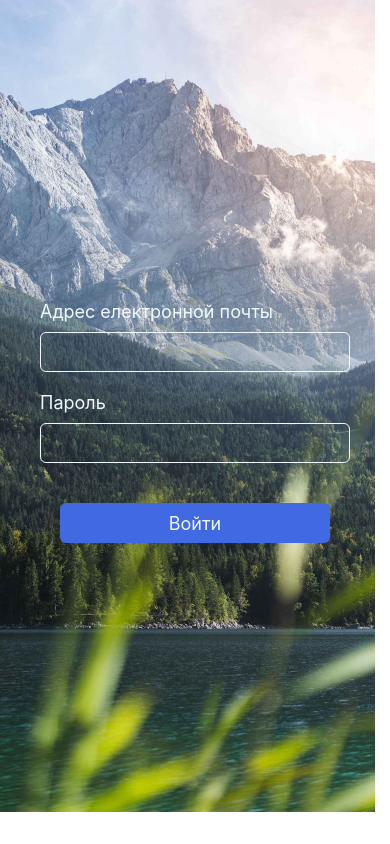
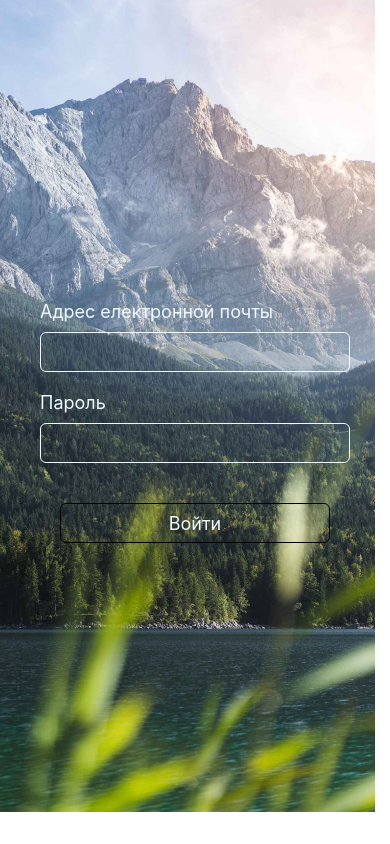
Before and after one commit to RomanTsiukh/react-native, a React Native app: screen / in a window 390 px wide. Built offline with nearby package versions, Linux system fonts and the light colour scheme.

Commit message:
Add select

```diff
--- a/Screens/LoginScreen.jsx
+++ b/Screens/LoginScreen.jsx
@@ -68,15 +68,23 @@ const styles = StyleSheet.create({
     fontSize: 18,
   },
   btn: {
-    backgroundColor: Platform.OS === "ios" ? "transparent" : "#4169e1",
     height: 40,
     borderRadius: 6,
     borderWidth: 1,
-    borderColor: Platform.OS === "ios" ? "#f0f8ff" : "transparent",
     marginTop: 40,
     justifyContent: "center",
     alignItems: "center",
     marginHorizontal: 20,
+    ...Platform.select({
+      ios: {
+        backgroundColor: "transparent",
+        borderColor: "#f0f8ff",
+      },
+      android: {
+        backgroundColor: "#4169e1",
+        borderColor: "transparent",
+      },
+    }),
   },
   btnTitle: {
     color: Platform.OS === "ios" ? "#4169e1" : "#f0f8ff",
```
